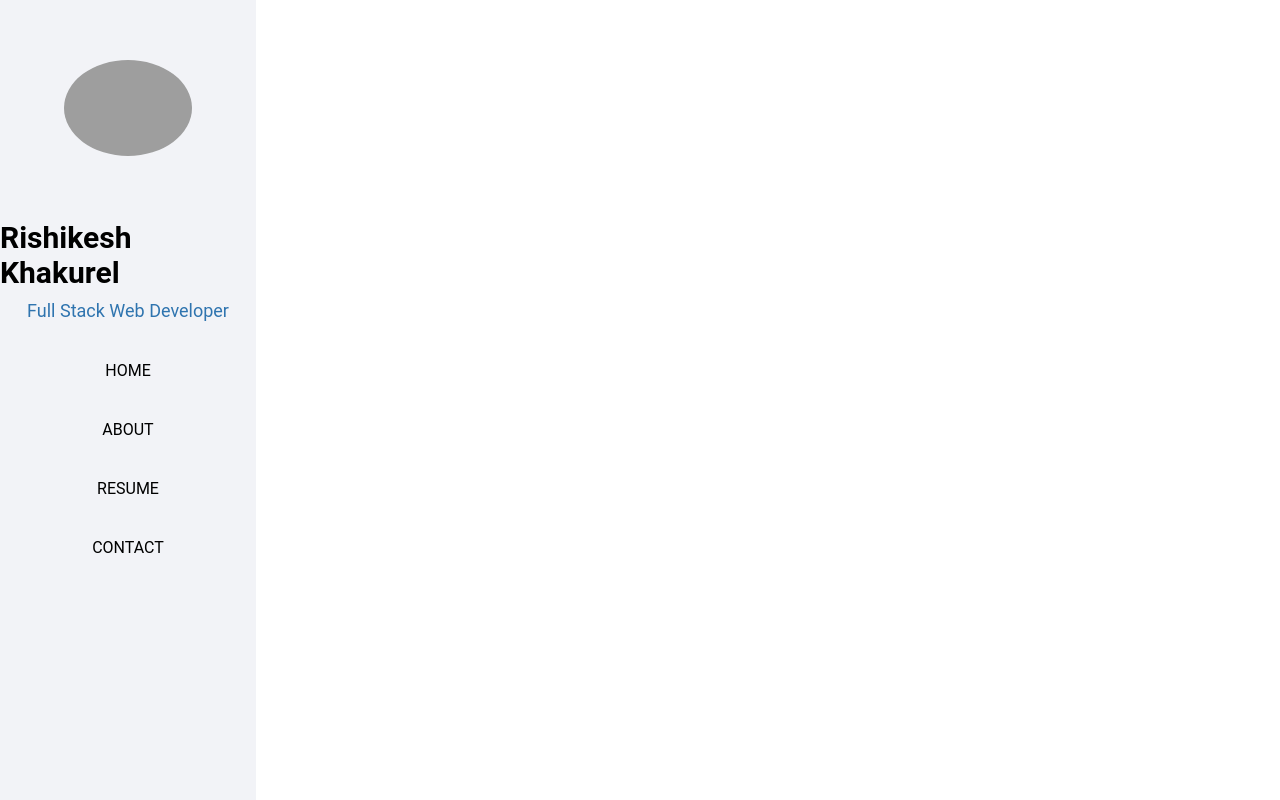
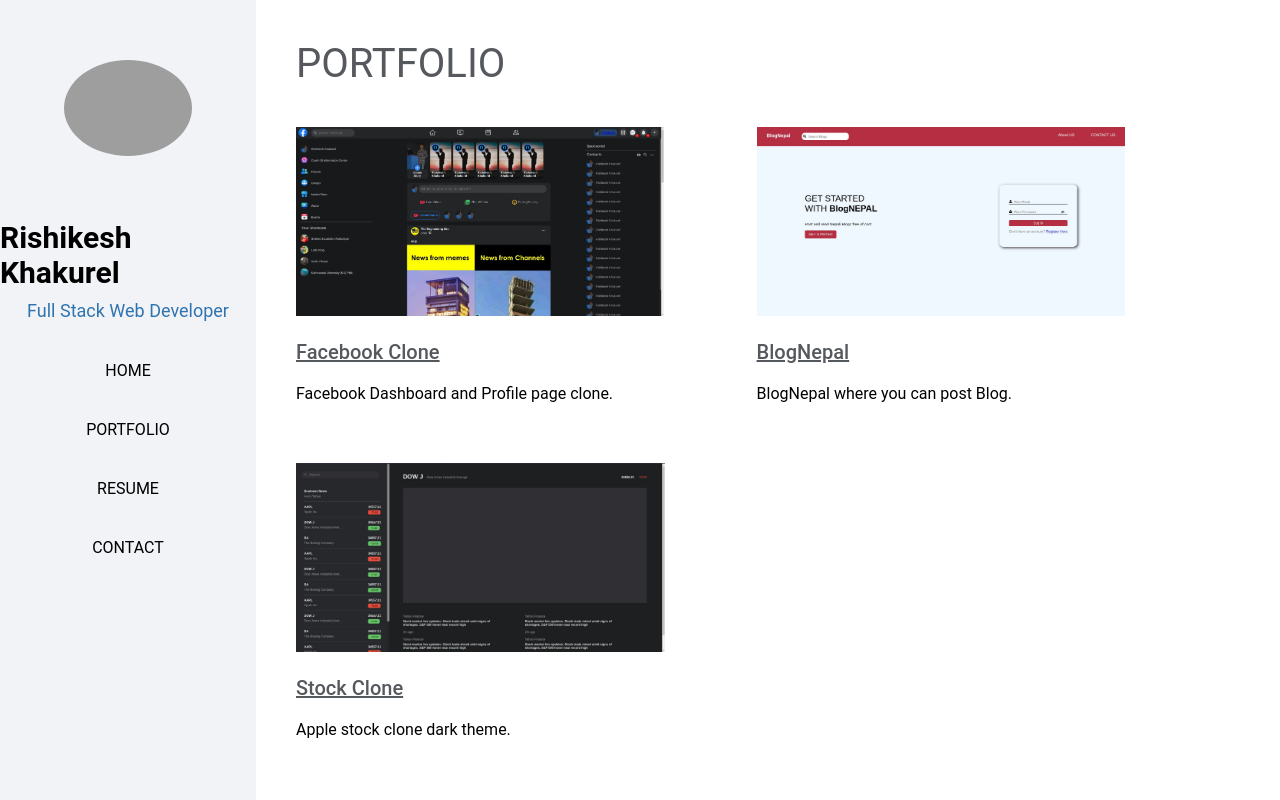
Before and after one commit to rishikeshkhakurel/portfolio, a React (Create React App) app: page /portfolio in a window 1280 px wide. Built offline with nearby package versions, Linux system fonts and the light colour scheme; grey boxes are pictures that could not be loaded.

Commit message:
complete portfolio

```diff
--- a/src/App.js
+++ b/src/App.js
@@ -11,10 +11,10 @@
       <SapLayout>
         <Switch>
           <Route path="/" exact>
+            <About />
+          </Route>
+          <Route path="/portfolio" exact>
             <Dashboard />
-          </Route>
-          <Route path="/about" exact>
-            <About />
           </Route>
           <Route path="/resume" exact>
             <Resume />
--- a/src/component/Dashboard/Dashboard.js
+++ b/src/component/Dashboard/Dashboard.js
@@ -3,7 +3,6 @@
 import facebook from "../../common/Assets/facebook.jpg";
 import blognepal from "../../common/Assets/blognepal.jpg";
 import stock from "../../common/Assets/stock.jpg";
-import { Link } from "react-router-dom";
 
 function Dashboard() {
   useEffect(() => {
@@ -18,25 +17,25 @@
         <div className="portfolio-list">
           <div className="port">
             <img src={facebook} alt="" />
-            <Link to="https://github.com/rishikeshkhakurel/facebook-clone">
+            <a href="https://github.com/rishikeshkhakurel/facebook-clone">
               <p className="title">Facebook Clone</p>
-            </Link>
+            </a>
             <p>Facebook Dashboard and Profile page clone.</p>
           </div>
           <div className="port">
             <img src={blognepal} alt="" />
-            <Link to="https://github.com/thebugslay3r/blogNEPAL">
+            <a href="https://github.com/thebugslay3r/blogNEPAL">
               <p className="title">BlogNepal</p>
-            </Link>
+            </a>
             <p>BlogNepal where you can post Blog.</p>
           </div>
         </div>
         <div className="portfolio-list">
           <div className="port">
             <img src={stock} alt="" />
-            <Link to="https://github.com/rishikeshkhakurel/apple-stock-clone">
+            <a href="https://github.com/rishikeshkhakurel/apple-stock-clone">
               <p className="title">Stock Clone</p>
-            </Link>
+            </a>
             <p>Apple stock clone dark theme.</p>
           </div>
           <div className="port" style={{ visibility: "hidden" }}>
--- a/src/component/SideNavbar/SideNavbar.js
+++ b/src/component/SideNavbar/SideNavbar.js
@@ -20,9 +20,9 @@
               <p>HOME</p>
             </div>
           </Link>
-          <Link to="/about" className="a-tag">
+          <Link to="/portfolio" className="a-tag">
             <div className="navbar-icon">
-              <p>ABOUT</p>
+              <p>PORTFOLIO</p>
             </div>
           </Link>
           <Link to="/resume" className="a-tag">
```
